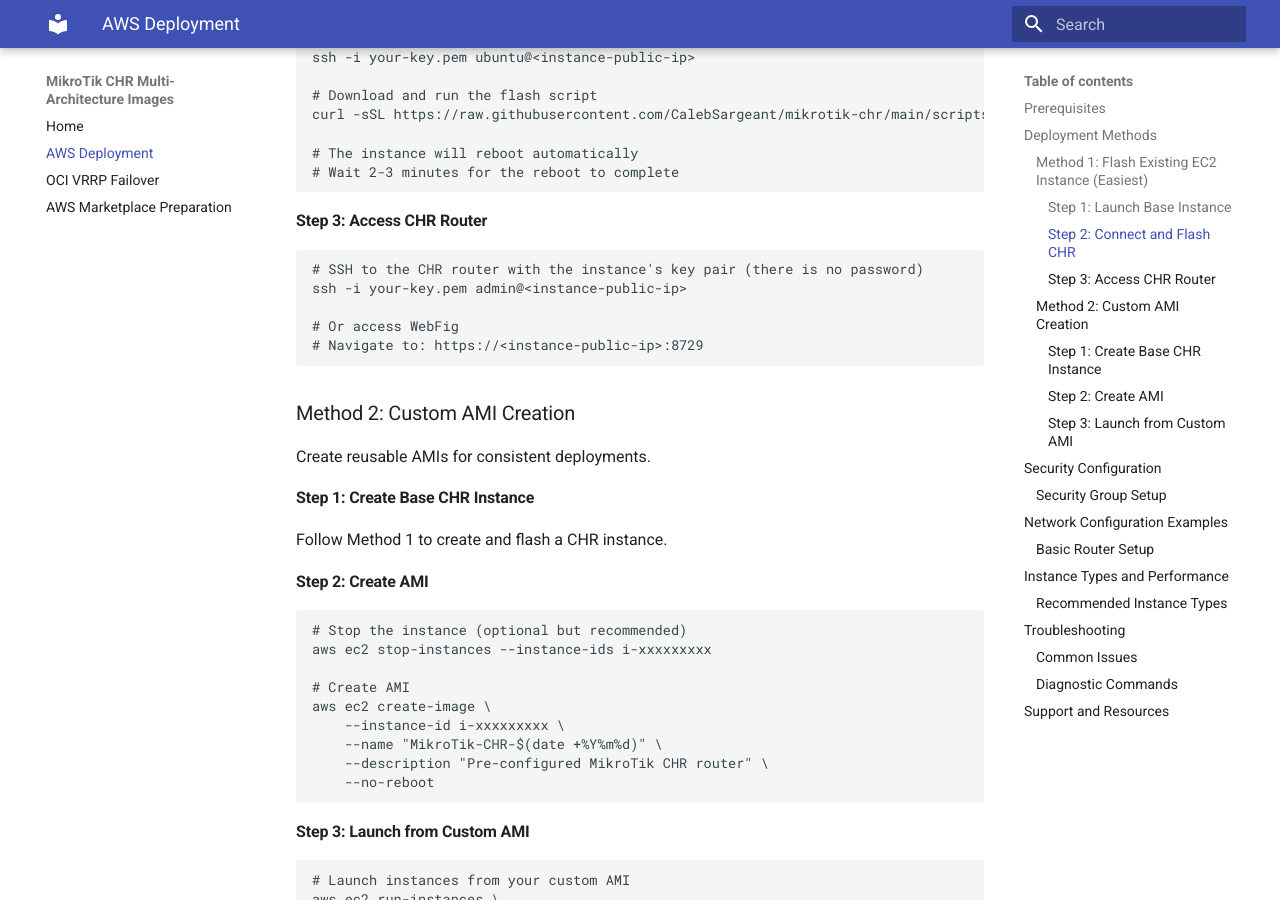
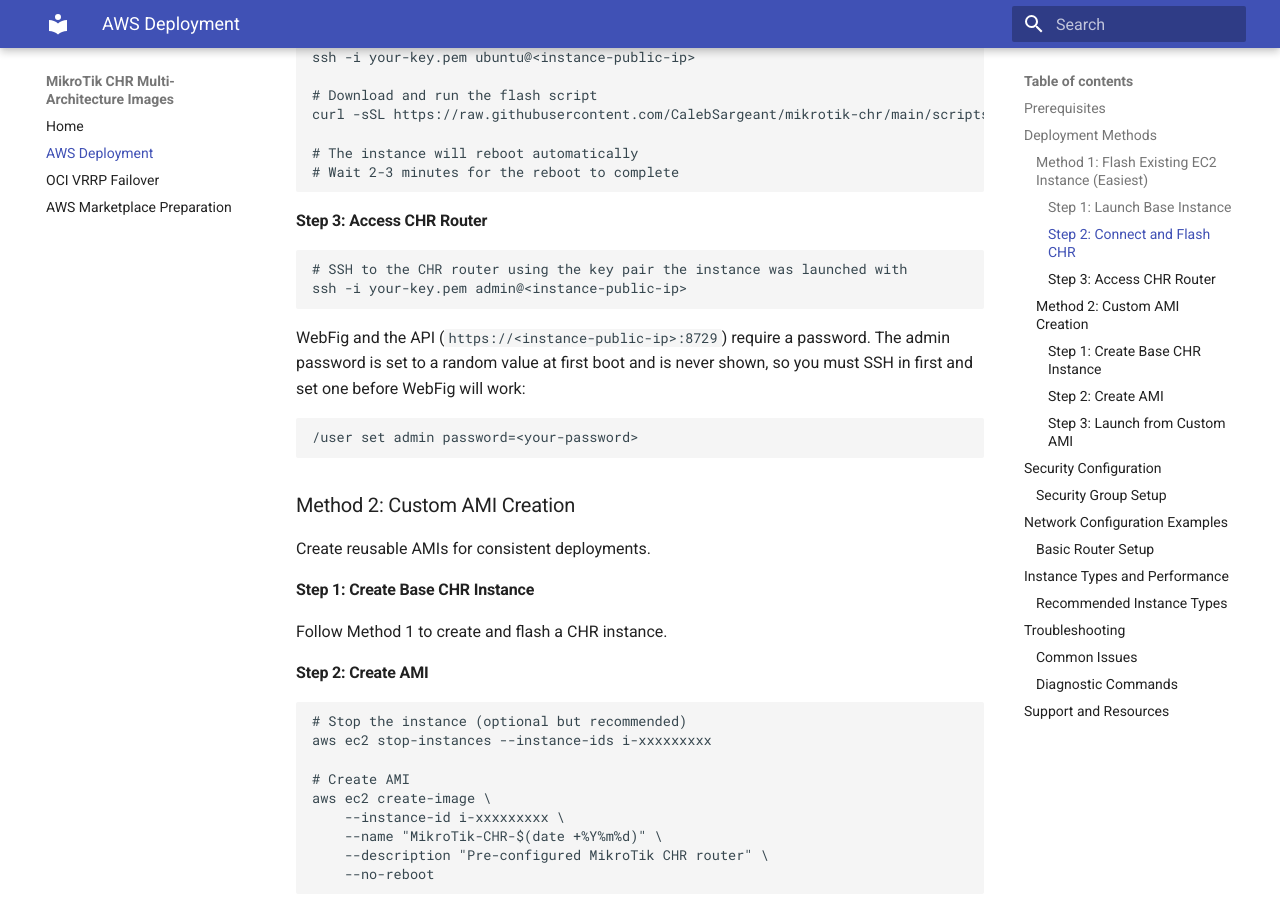
Before and after one commit to CalebSargeant/mikrotik-chr, an MkDocs documentation site: the page built from docs/aws-deployment.md, in a window 1280 px wide and 900 px high, scrolled down 999 px. Built offline with MkDocs 1.6.1 and Material for MkDocs 9.7.7, drawn with Linux system fonts in a browser that asks for light colours; some of the changed text lies outside the part shown.

Commit message:
docs-update maintenance
Automated maintenance run.

````diff
--- a/docs/aws-deployment.md
+++ b/docs/aws-deployment.md
@@ -51,11 +51,14 @@ curl -sSL https://raw.githubusercontent.com/CalebSargeant/mikrotik-chr/main/scri
 #### Step 3: Access CHR Router
 
 ```bash
-# SSH to the CHR router with the instance's key pair (there is no password)
+# SSH to the CHR router using the key pair the instance was launched with
 ssh -i your-key.pem admin@<instance-public-ip>
+```
 
-# Or access WebFig
-# Navigate to: https://<instance-public-ip>:8729
+WebFig and the API (`https://<instance-public-ip>:8729`) require a password. The admin password is set to a random value at first boot and is never shown, so you must SSH in first and set one before WebFig will work:
+
+```routeros
+/user set admin password=<your-password>
 ```
 
 ### Method 2: Custom AMI Creation
@@ -182,6 +185,7 @@ aws ec2 authorize-security-group-ingress \
    - Ensure security group allows port 8729
    - Check if API-SSL is enabled: `/ip service print`
    - Try HTTPS (not HTTP): `https://ip:8729`
+   - If the login prompt appears but credentials are rejected: the random first-boot password is never shown. SSH in with your key pair and run `/user set admin password=<your-password>`, then log into WebFig with that password.
 
 ### Diagnostic Commands
 
````
